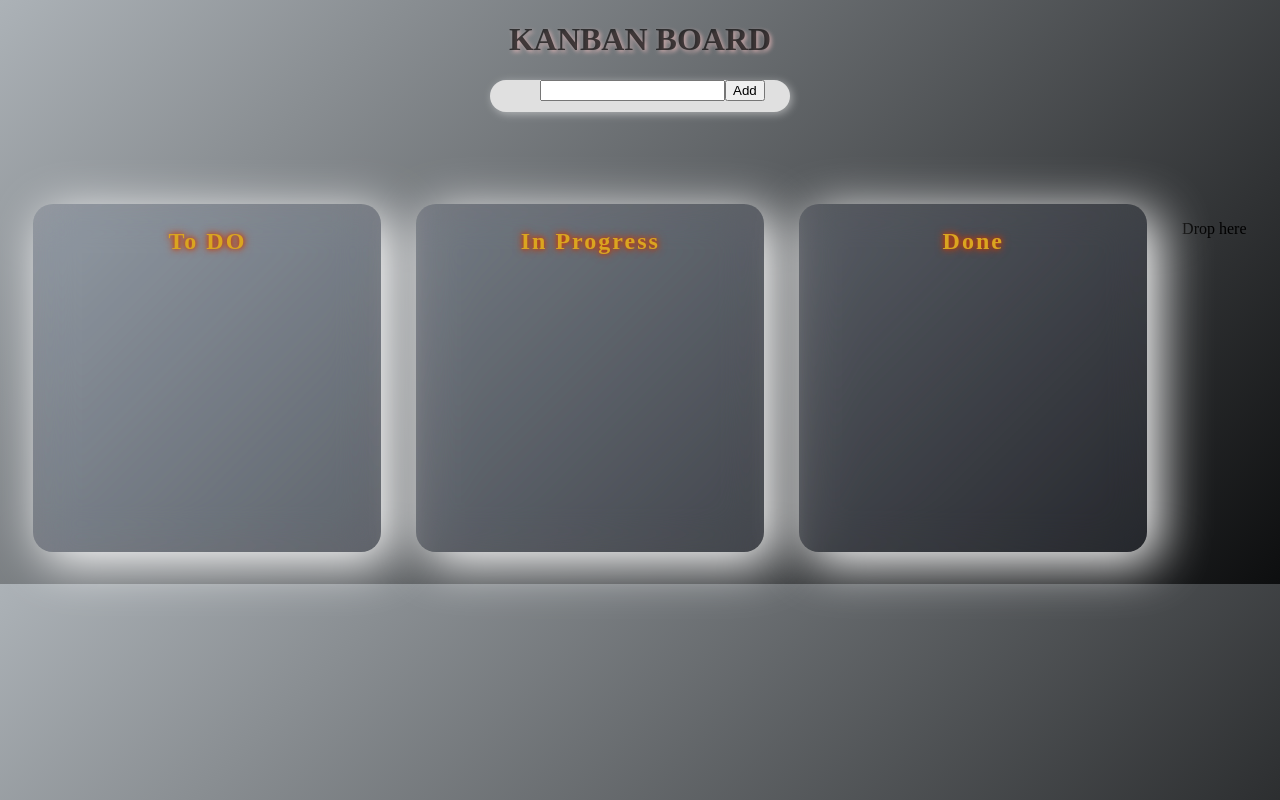
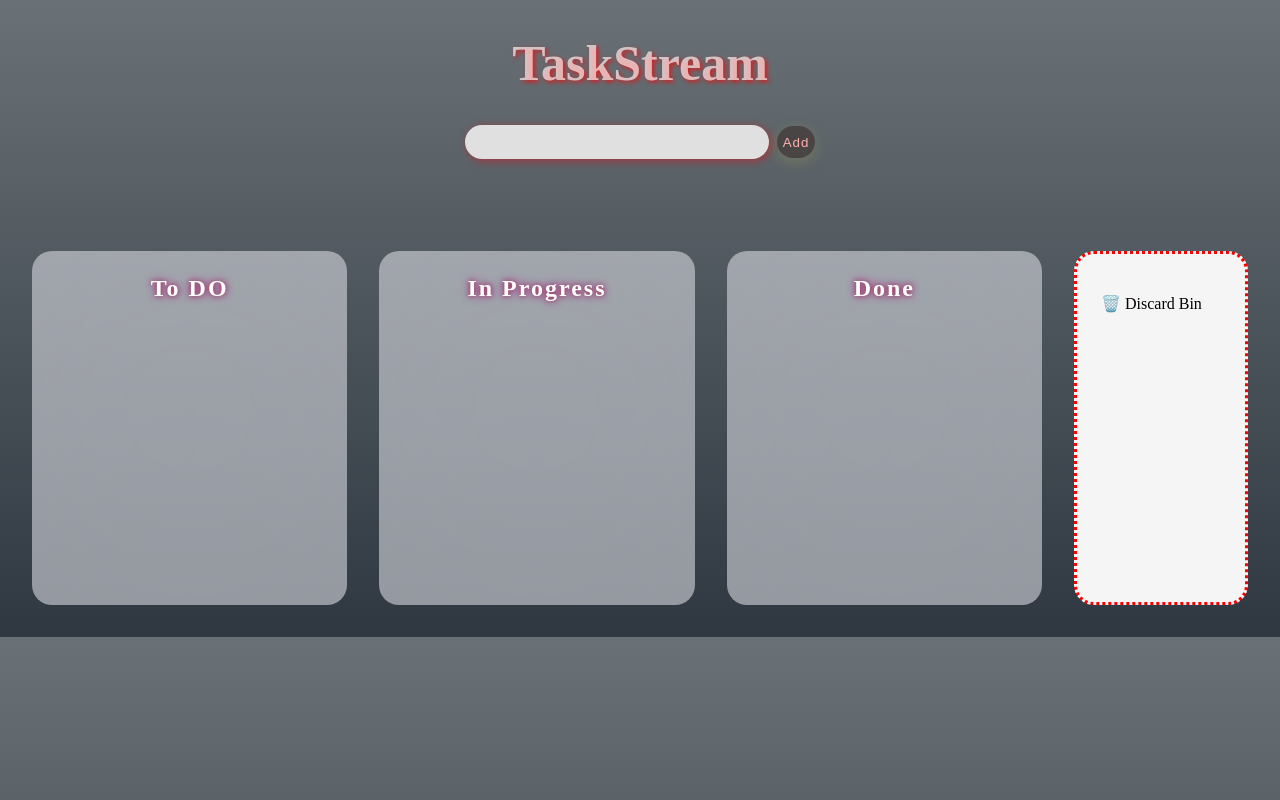
Before and after one commit to Adnansameer8/TaskStream, a React app: page / in a window 1280 px wide. Built offline with nearby package versions, Linux system fonts and the light colour scheme; the HTML template or start-up script is replaced by a standard one.

Commit message:
first commit

```diff
--- a/src/TrashBin.jsx
+++ b/src/TrashBin.jsx
@@ -1,6 +1,7 @@
 import React from "react";
 import { useState } from "react";
 import { useBoard } from "./BoardContext";
+
 
 export default function TrashBin(){
     const {dispatch}=useBoard();
@@ -22,9 +23,10 @@ export default function TrashBin(){
 
     return(
         <div className="trash-bin"
+
             onDrop={handleDrop}
             onDragOver={handleDragOver}>
-                <p>Drop here</p>
+                <p>🗑️ Discard Bin</p>
         </div>
     )
 };
--- a/src/components/Board.jsx
+++ b/src/components/Board.jsx
@@ -18,13 +18,14 @@ function TakeInput(){
     setText(' ');
   };
   return(
-    <div style={{display:'flex',justifyContent:'center',alignItems:'center'}}>
-          <form className="task_form" onSubmit={handleSubmit}>
+    <div className='INPUT_ADD' style={{display:'flex',justifyContent:'center',alignItems:'center',justifyContent:'center'}}>
+          <form onSubmit={handleSubmit}>
       <input type='text'
+      className='INPUT'
       value={text}
       onChange={(e)=> setText(e.target.value)}
       placeholder='ADD NEW TASK....'/>
-      <button type='submit'>Add</button>
+      <button className='ADD' type='submit'>Add</button>
     </form>
     </div>
   )
@@ -32,7 +33,7 @@ function TakeInput(){
 export default function Board(){
     const {state} = useBoard();
   return (
-   <> <h1>KANBAN BOARD</h1>
+   <> <h1>TaskStream</h1>
     <TakeInput/>
     <div className='board'>
       {Object.values(state.columns).map((col)=>(
--- a/src/index.css
+++ b/src/index.css
@@ -1,6 +1,6 @@
 body{
   margin: 0px;
-  background: linear-gradient(135deg, #acb2b7 0%, #0d0e0f 100%);
+  background: linear-gradient( #6a7176 0%, #2f3841 100%);
 }
 
 .board {
@@ -11,118 +11,121 @@ body{
   justify-content: space-around;
   margin-top: 60px;
 }
-
-.column {
-  flex: 1;
+.trash-bin{
+   max-width:120px;;
+  min-height: 300px;
+  border: dotted red;
+}
+.column{
    max-width:300px;;
   min-height: 300px;
-  background: #7c7c941d;
-  backdrop-filter:blur(20px) saturate(180%);
-  -webkit-backdrop-filter: blur(20px) saturate(180%);
-  box-shadow:10px 10px 50px 2px rgb(255, 255, 255);
+}
+.column,.trash-bin {
+  flex: 1;
+  background: #e6e6ec8c;
+  backdrop-filter:blur(200px) saturate(180%);
+  -webkit-backdrop-filter: blur(200px) saturate(180%);
+
   border-radius: 20px;
   padding: 1.5rem;
   transition: transform 2s ease, box-shadow 2s ease;
 }
 .column:hover{
   transform: translateY(-5px) scale(1.02);
-  box-shadow: 0 8px 20px rgb(255, 0, 0);
+  box-shadow: 0 14px 80px rgba(250, 1, 1, 0.783);
 }
 .task{
   background: rgba(0, 0, 0, 0.4);
   border: 1px solid ;
+
 }
 .column h2{
   margin: 0 0 1rem;
   font-size: 1.5rem;
   text-align: center;
   letter-spacing: 2px;
-  color: goldenrod;
+  color: rgb(255, 255, 255);
   animation: glow 2s infinite;
-  text-shadow: 0 0 10px rgb(11, 161, 220);
+  text-shadow: 0 0 10px rgb(220, 11, 11);
 }
 @keyframes glow{
   0%{
-    text-shadow: 0 0 5px rgb(98, 0, 255) , 0 0 10px rgb(0, 123, 255);
+    text-shadow: 0 0 5px rgba(205, 67, 67, 0.596) , 0 0 10px rgb(129, 7, 146);
   }
   50%{
-    text-shadow: 0 0 5px rgb(0, 255, 34) , 0 0 10px rgb(9, 255, 0);
+    text-shadow: 0 0 5px rgb(159, 30, 30) , 0 0 10px rgb(177, 33, 33);
   }
   100%{
-    text-shadow: 0 0 5px red , 0 0 10px red;
+    text-shadow: 0 0 5px rgb(161, 63, 86) , 0 0 10px rgb(157, 26, 197);
   }
 }
-#trash{
-   background: #7c7c941d;
-  backdrop-filter:'60px';
-    box-shadow:10px 10px 50px 2px rgb(255, 255, 255);
-  border-radius: 8px;
-  border: 2px dotted red;
-  padding: 10px;
-  width: 100px;
-  min-height: 300px;
-}
+
 .task{
-background: rgba(0,0,0,0.4);
-  border: 1px solid rgba(0,255,255,0.4);
+background: rgba(214, 188, 188, 0.219);
+  border: 1px solid rgba(165, 227, 227, 0.4);
   padding: 1rem;
   border-radius: 12px;
   margin-bottom: 1rem;
   cursor: grab;
-  color: #fff;
-  font-size: 1rem;
+  color: #000000;
+  font-size: 22px;
   letter-spacing: 1px;
-  transition: all 0.3s ease;
-  box-shadow: 0 4px 15px rgba(0,255,255,0.2);
+  transition: all 1s ease;
+  box-shadow: 0 4px 15px rgba(255, 69, 69, 0.468);
 }
 
 .task:hover{
-  background: rgba(0,83,83,0.383);
- box-shadow: 0 4px 15px rgba(0,255,255,0.2);
+  background: rgba(255, 255, 255, 0.658);
+ box-shadow: 0 4px 15px rgba(255, 0, 0, 0.829);
  transform: translateY(-3px);
+ color: black;
 }
 
-.task_form{
+.INPUT{
   height: 32px;
   width: 300px;
   background-color: #e0e0e0;
   border: none;
   border-radius: 50px;
- box-shadow: 2px 2px 8px 0 #ffffff73;
+ box-shadow: 2px 2px 8px 0 #ff000073;
 }
 h1{
   text-align: center;
-  color: #000000a5;
-  text-shadow: 2px 2px 4px #fdc6c6a5;
+  color: #ffffffa5;
+  text-shadow: 2px 2px 4px #ff0000b7;
+  font-size: 50px;
 
 }
+.ADD{
 
-input{
-  text-align: center;
+    height: 32px;
+  background-color: #4a4545;
+  border: none;
+  border-radius: 50px;
+ box-shadow: 2px 2px 8px 0 #1f1b1b73;
+ color:rgb(255, 175, 175);
+ margin-left: 8px;
+  letter-spacing: 1px;
+  transition: all 1.5s ease;
+  box-shadow: 0 4px 15px rgba(210, 207, 53, 0.2);
+}
+.ADD:hover{
 
-  gap: 6px;
-  margin-left: 50px;
+    height: 32px;
+  background-color: #4a4545;
+  border: none;
+  border-radius: 50px;
+ box-shadow: 2px 2px 8px 0 #f3efef73;
+ color:rgb(66, 214, 231);
+ margin-left: 4px;
+  box-shadow: 0 4px 15px rgba(138, 2, 25, 0.61);
+ transform: translateX(-3px);
+}
+.INPUT_ADD{
+  display: flex;
+
 
 }
-/*
- .task:active {
-  cursor: grabbing;
-  background: #e0e0e0;
+.trash-bin{
+  background-color: whitesmoke;
 }
-
-
-
-.input .add{
-  background-color: rgb(255, 255, 255);
-  border: none;
-  border-radius: 50px;
-  padding: 7px;
-width: 50px;
-
- box-shadow: 2px 2px 8px 0 #f68f8fa1;
-}
-.column-trash{
-  background-color: rgba(254, 75, 75, 0.242);
-  width: 100px;
-  border: dashed red;
-}  */
```
